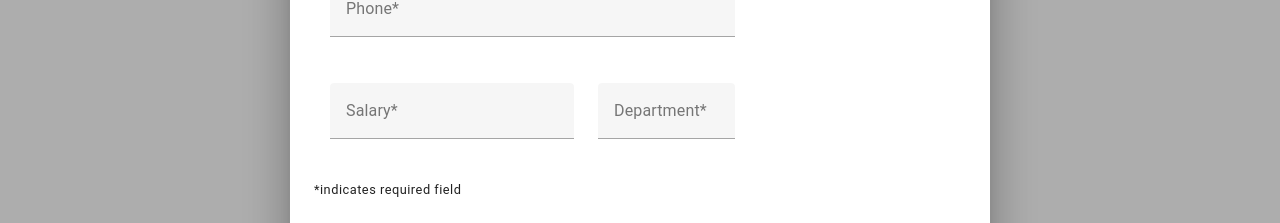
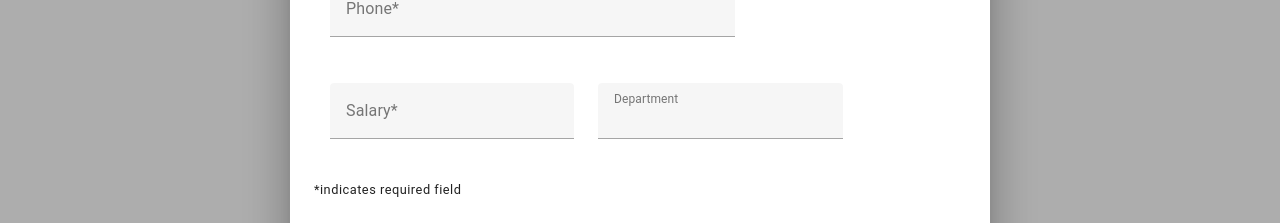
Before and after one commit to R0kib/Employee-Management-System, a Vue app: page / in a window 1280 px wide. Both pictures are taken after a click on the button "+ NEW EMPLOYEE". Shown: the part 413-636 px from the top of the page. Built offline with nearby package versions, Linux system fonts and the light colour scheme; no server answers.

Commit message:
Insert employee method updated
Insert employee method updated by adding dropdown options for departments

```diff
--- a/src/components/Employee.vue
+++ b/src/components/Employee.vue
@@ -29,6 +29,18 @@ export default defineComponent({
     var salary = ref("")
     var departmentId = ref("")
 
+
+    // let departments = [
+    //   { departmentIdNo: 1, name: "HR" },
+    //   { departmentIdNo: 2, name: "Developer" },
+    //   { departmentIdNo: 3, name: "Tester" }
+    // ];
+
+    var departments = [
+      { dept_name: "HR",dept_id: 1  },
+      {  dept_name: "Developer" ,dept_id: 2 },
+      { dept_name: "Tester" ,dept_id: 3}
+    ];
 
     const fetchEmployees =async () => {
         const response = await axios.get('http://localhost:5240/api/Employee');
@@ -119,10 +131,12 @@ export default defineComponent({
       email,
       phone,
       salary,
+
       departmentId,
       fetchEmployees,
       addEmployee,
       deleteEmployee,
+      departments,
     };
   },
 });
@@ -162,8 +176,16 @@ export default defineComponent({
               <v-col cols="12" sm="5">
                 <v-text-field label="Salary*" type="number" required v-model="salary"></v-text-field>
               </v-col>
-              <v-col cols="12" sm="3">
-                <v-text-field label="Department*" type="number" required v-model="departmentId"></v-text-field>
+              <v-col cols="12" sm="5">
+                <v-autocomplete
+                    v-model="departmentId"
+                    :items=departments
+                    item-title="dept_name"
+                    item-value="dept_id"
+                    label="Department"
+
+
+                ></v-autocomplete>
               </v-col>
             </v-row>
           </v-container>
```
